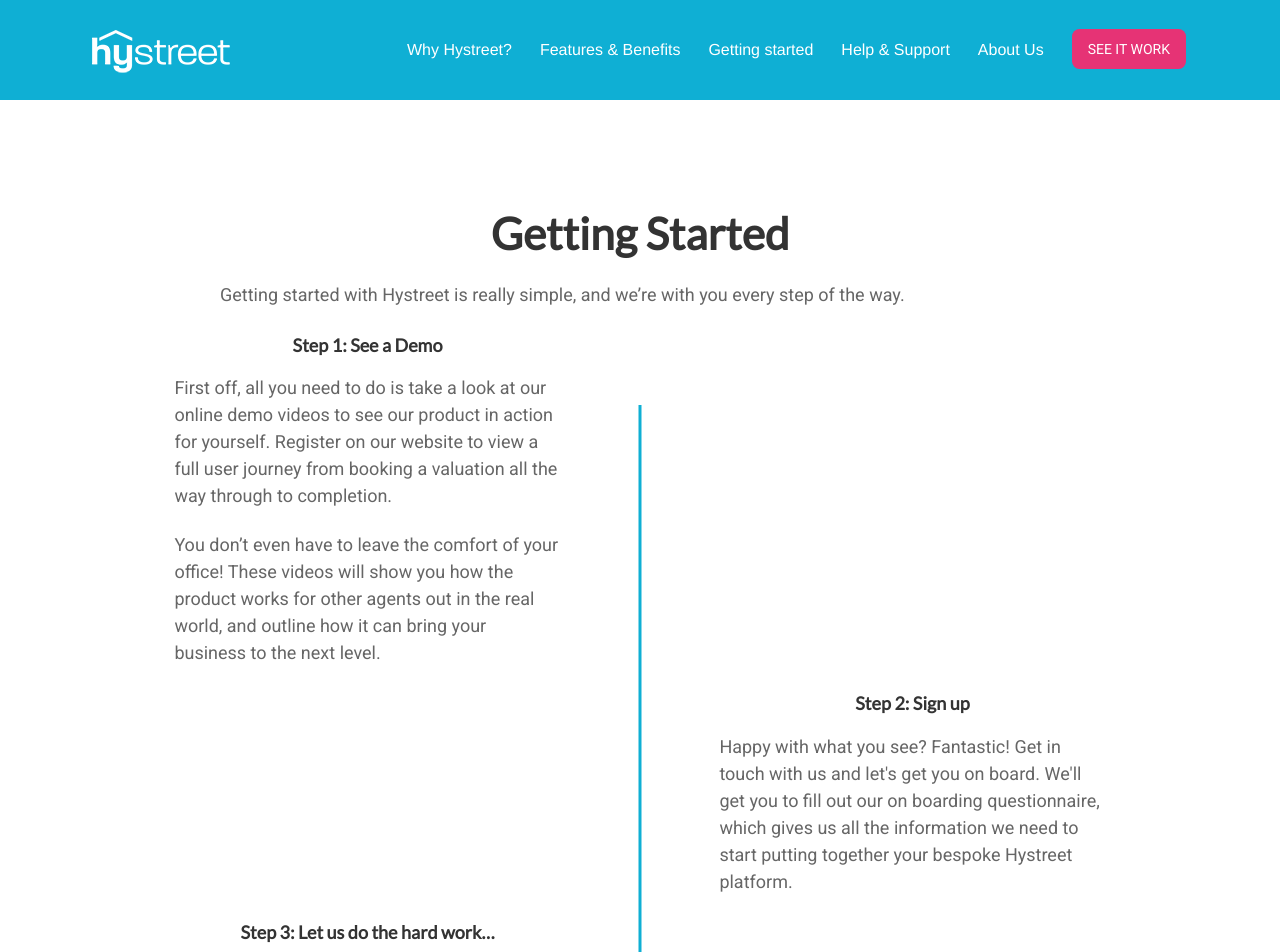
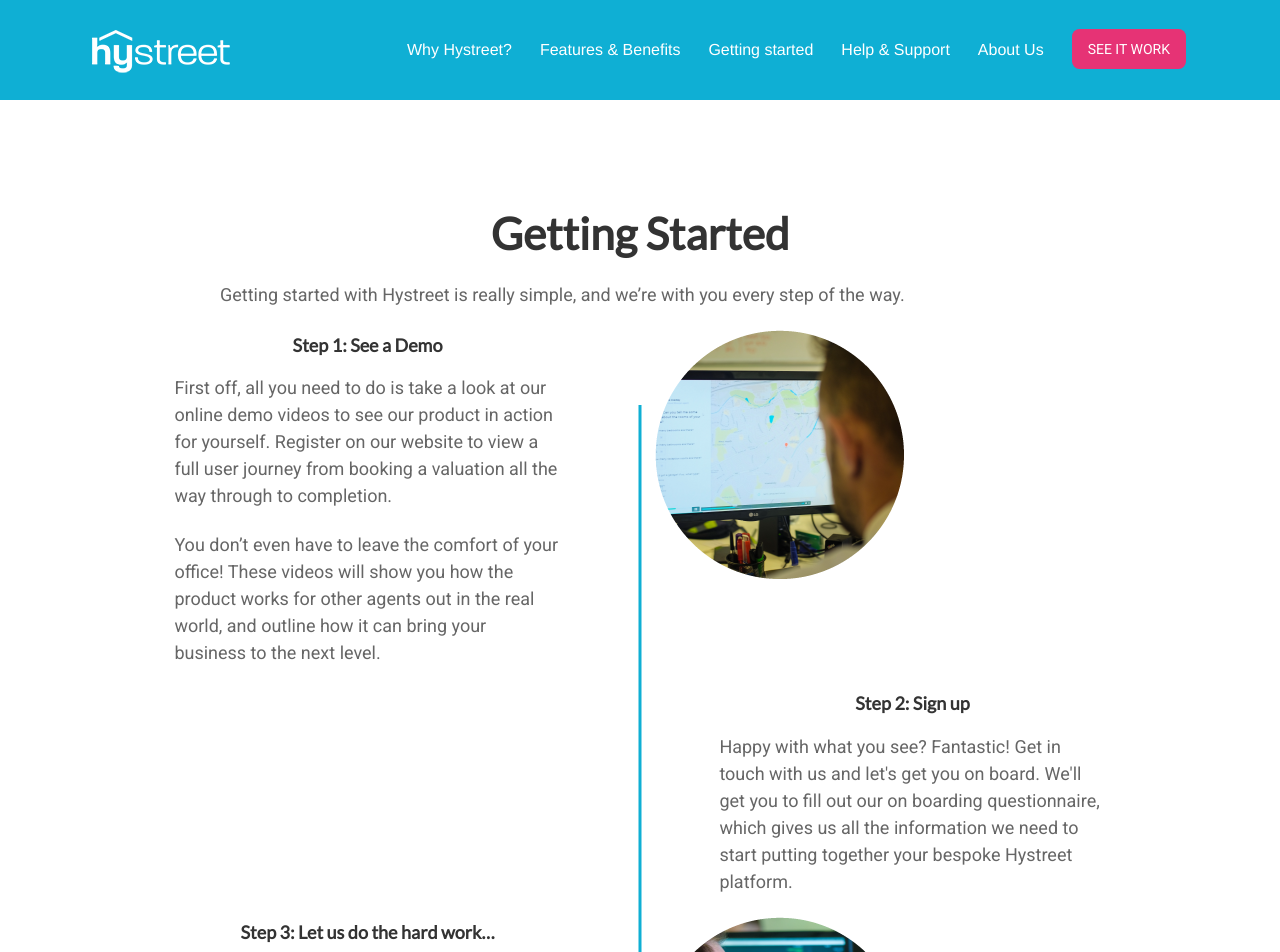
Before and after one commit to hystreet/hystreet.github.io, a Jekyll site: the page built from support/getting-started/index.html, in a window 1280 px wide. Shown: the top 952 px of the page. Built offline with Jekyll 4.4.1, drawn with Linux system fonts in a browser that asks for light colours; some web fonts are replaced; a script that is not in the unit is left out.

Commit message:
Update index.html

```diff
--- a/support/getting-started/index.html
+++ b/support/getting-started/index.html
@@ -29,6 +29,9 @@
             <p>First off, all you need to do is take a look at our online demo videos to see our product in action for yourself. Register on our website to view a full user journey from booking a valuation all the way through to completion.</p>
             <p>You don’t even have to leave the comfort of your office! These videos will show you how the product works for other agents out in the real world, and outline how it can bring your business to the next level.</p>
           </div>
+          <div class="large-6 columns right">
+            <img src="/images/gs-alex.png">
+          </div>
         </div>
       <div class="large-12 columns">
       <div class="large-6 columns right">
@@ -40,6 +43,9 @@
       <div class="large-6 columns left">
       <h3>Step 3: Let us do the hard work…</h3>
       <p>Once we have everything we need, it’s time to get your platform set up. We will liaise with your web developers and other providers to make your Hystreet platform the perfect fit for your business, installing your brand, colours, and setting up your first users, so it’s all ready for you. Sit back, relax, and know that everything is being taken care of, whilst we inform you of our progress every step of the way. You don’t start paying until everything is up and running.</p>
+       </div>
+                          <div class="large-6 columns right">
+            <img src="/images/gs-kev.png">
           </div>
         </div>
               <div class="large-12 columns">
```
Lines whose indentation alone changed are shown as unchanged.
